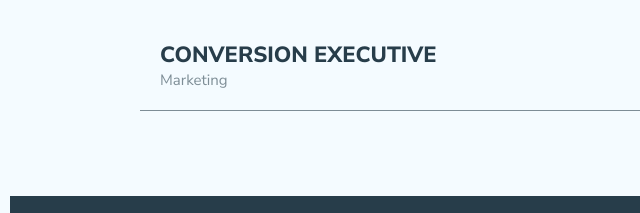
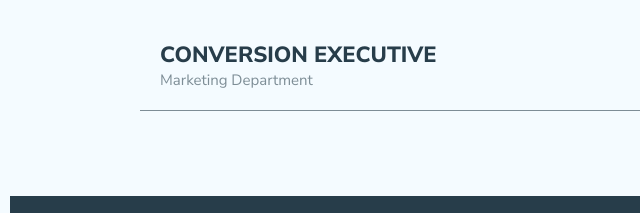
Before and after one commit to SkyLynxInc/skylynx, a plain HTML site: page career.html in a window 1280 px wide. Shown: the part 840-1053 px from the top of the page, 0-640 px from the left. Drawn offline with Linux system fonts and the light colour scheme.

Commit message:
Update career.html

```diff
--- a/career.html
+++ b/career.html
@@ -64,7 +64,7 @@
         <div class="job-container">
             <div class="job-title">
                 <span class="jb-pos">Conversion Executive</span>
-                <span class="dept">marketing</span>
+                <span class="dept">marketing department</span>
             </div>
             <div class="btn-container">
                 <button class="view" onclick="location.href='career/conv-exec.html'" type="button">View</button>
```
